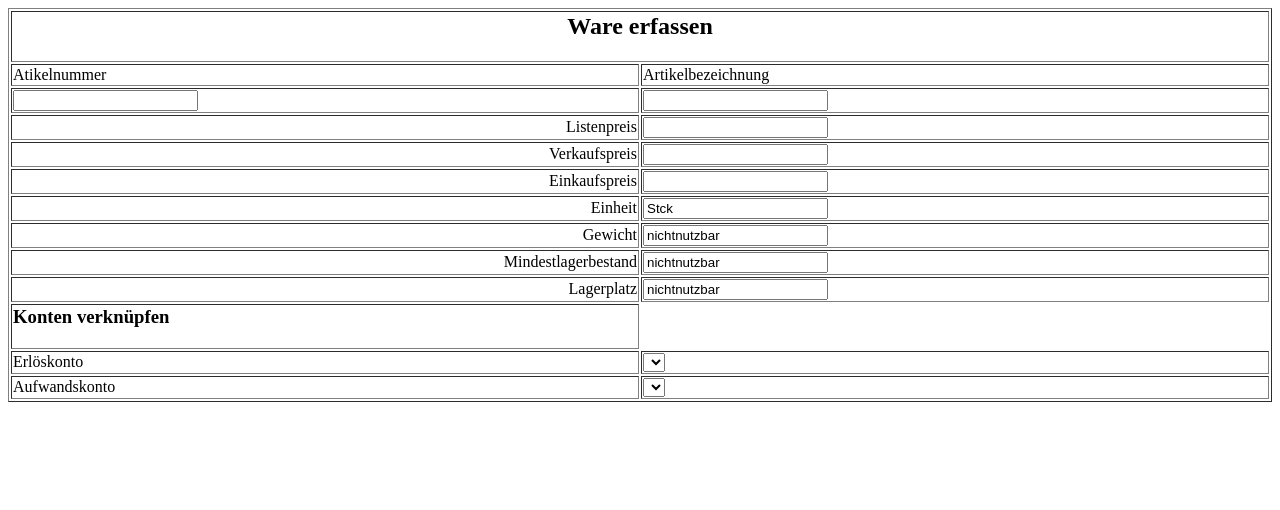
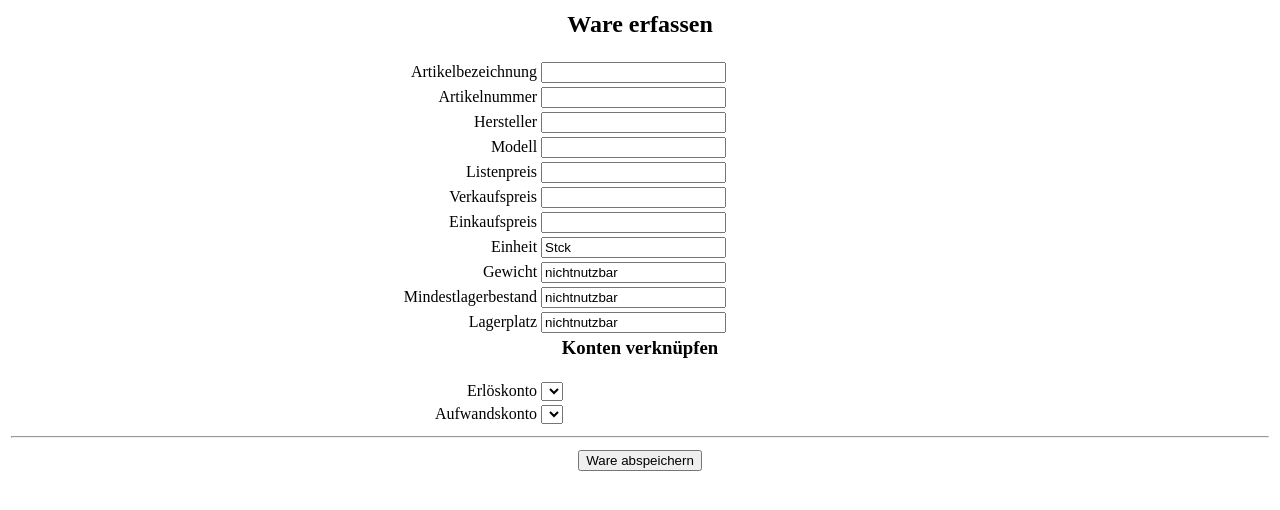
Before and after one commit to BackupTheBerlios/unternehmer-svn, a PHP site: page /stammdaten/ware_erfassen.php in a window 1280 px wide. Shown: the top 510 px of the page. Run offline with PHP 8.4, Linux system fonts and the light colour scheme; lists and menus that the app fills with data are empty.

Commit message:
neue tabellen erstellt fuer ware erfassen

```diff
--- a/branches/flo/stammdaten/ware_erfassen.php
+++ b/branches/flo/stammdaten/ware_erfassen.php
@@ -1,14 +1,22 @@
 <html>
 <body>
-<table width="100%" border="1">
+<table width="100%" border="0">
 <tr><td colspan="2"><div align="center"><h2>Ware erfassen</h2></div></td></tr>
 <tr>
-	<td>Atikelnummer</td>
-	<td>Artikelbezeichnung</td>
+	<td align="right">Artikelbezeichnung</td>
+	<td><input type="text" name="artikelbezeichnung"></td>
 </tr>
 <tr>
+	<td align="right">Artikelnummer</td>
 	<td><input type="text" name="artikelnummer"></td>
-	<td><input type="text" name="artikelbezeichnung"></td>
+</tr>
+<tr>
+	<td align="right">Hersteller</td>
+	<td><input type="text" name="hersteller"</td>
+</tr>
+<tr>
+	<td align="right">Modell</td>
+	<td><input type="text" name="modell"></td>
 </tr>
 <tr>
 	<td align="right">Listenpreis</td>
@@ -38,15 +46,22 @@
 	<td align="right">Lagerplatz</td>
 	<td><input type="text" name="lagerplatz" value="nichtnutzbar"></td>
 </tr>
+
 <tr>
-	<td><h3>Konten verkn&uuml;pfen</h3></td>
+	<td colspan="2" align="center"><h3>Konten verkn&uuml;pfen</h3></td>
 </tr>
 <tr>
-	<td>Erl&ouml;skonto</td>
+	<td align="right">Erl&ouml;skonto</td>
 	<td><select name="erloeskont" size="0"></select></td>
 </tr>
 <tr>
-	<td>Aufwandskonto</td>
+	<td align="right">Aufwandskonto</td>
 	<td><select name="aufwandskonto" size="0"></select></td>
 </tr>
+<tr>
+	<td colspan="2"><hr></td>
+</tr>
+<tr>
+	<td align="center" colspan="2"><input type="submit" name="ware_erfassen" value="Ware abspeichern"></td>
+</tr>
 </table>
```
Also changed, not shown: branches/flo/sql/phpunternehmer.sql (+39 -0 lines).
